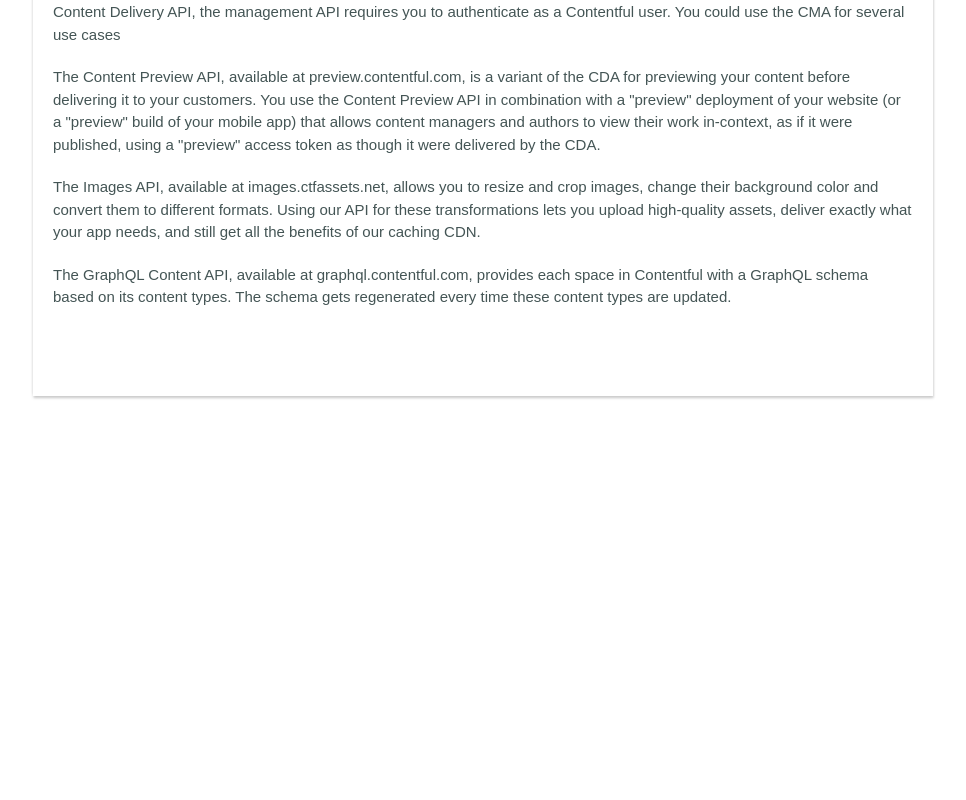
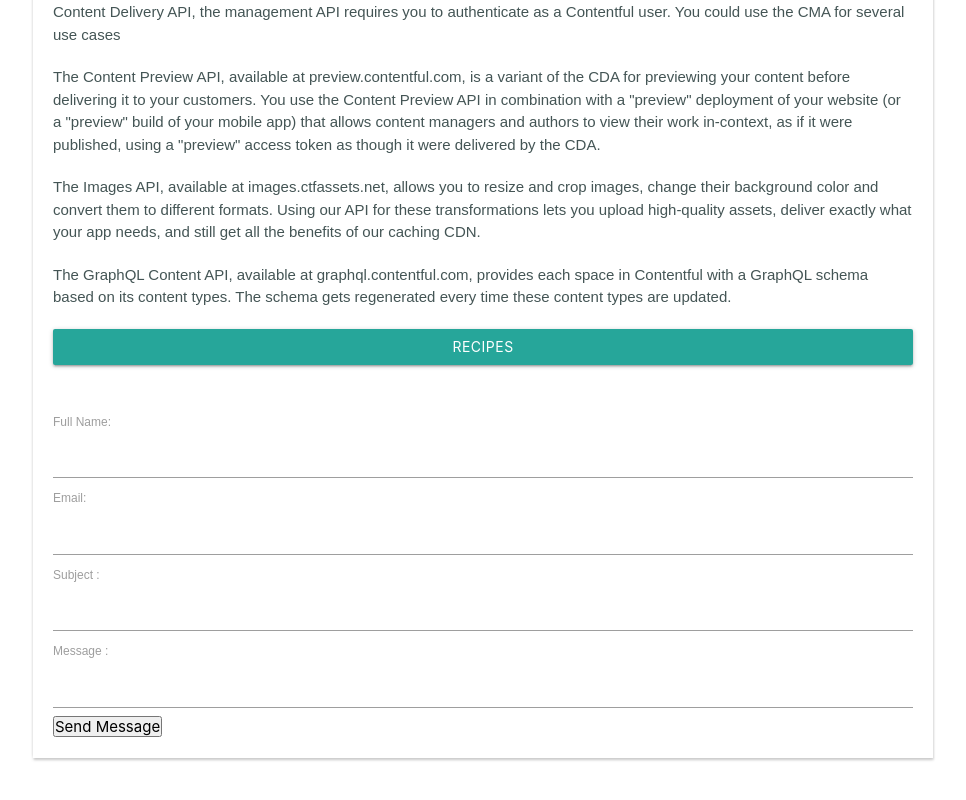
Before and after one commit to anvay97/food-blog-with-react-and-contentful, a React (Create React App) app: page /home in a window 1280 px wide. Shown: the part 532-1332 px from the top of the page, without its empty margins (157-1123 px from the left). Before the commit the page ends 978 px from the top, so only its background shows below. Built offline with nearby package versions, Linux system fonts and the light colour scheme; no server answers; the HTML template or start-up script is replaced by a standard one; a web font is replaced by a local one.

Commit message:
Contact Form, Detail Food Page With Name instead of ID in Router Link

```diff
--- a/src/components/Home.js
+++ b/src/components/Home.js
@@ -1,6 +1,19 @@
-import React from 'react'
+import React, { Component } from 'react'
+import ContactForm from './contactForm';
 
-const Home = () => {
+
+class Home extends Component {
+    // console.log(props);
+
+    handleClick = (e) => {
+       e.preventDefault();
+        console.log(this.props);
+        this.props.history.push('/recipes');
+
+    }
+
+
+    render() {
         return (
             <div>
                 <div className="container wrapper post" style={{ marginTop: '5%' }}>
@@ -13,9 +26,16 @@ const Home = () => {
                     <p>The Content Preview API, available at preview.contentful.com, is a variant of the CDA for previewing your content before delivering it to your customers. You use the Content Preview API in combination with a "preview" deployment of your website (or a "preview" build of your mobile app) that allows content managers and authors to view their work in-context, as if it were published, using a "preview" access token as though it were delivered by the CDA.</p>
                     <p>The Images API, available at images.ctfassets.net, allows you to resize and crop images, change their background color and convert them to different formats. Using our API for these transformations lets you upload high-quality assets, deliver exactly what your app needs, and still get all the benefits of our caching CDN.</p>
                     <p>The GraphQL Content API, available at graphql.contentful.com, provides each space in Contentful with a GraphQL schema based on its content types. The schema gets regenerated every time these content types are updated.</p>
+                    <button className="btn btn-primary" onClick={this.handleClick}>Recipes</button>
+                    <br/>
+                    <br/>
+                    <ContactForm />
                 </div>
+
             </div>
         )
     }
+}
+
 
 export default Home
--- a/src/components/Post.js
+++ b/src/components/Post.js
@@ -7,7 +7,7 @@ const Post = ({ foodArticle }) => {
     return (
         <div className='post'>
             <Link to={{
-                pathname: `food/${foodArticle.sys.id}`,
+                pathname: `food/${foodArticle.name}`,
                 food: foodArticle
             }}>
                     <h1 className='title'>{name}</h1>
--- /dev/null
+++ b/src/components/contactForm.js
@@ -0,0 +1,133 @@
+import React, { Component } from 'react'
+// import * as contentful from 'contentful';
+// import { client } from '../client';
+
+// const client = contentful.createClient({
+//     accessToken: 'CFPAT-IwIyhhTn8IQfjS_squdd4edxZ40KpnUm2XBpmpOujeY'
+//   })
+
+const {REACT_APP_SPACE_ID, REACT_APP_CMA_TOKEN} = process.env;
+
+class Form extends Component {
+    state = {
+        fullName: null,
+        email: null,
+        subject: null,
+        message: null,
+
+        // formData:{
+        //     "fields": {
+        //       "fullName": {
+        //         "en-US": this.state.fullName
+        //       },
+        //       "eMailAddress":{
+        //         "en-US": this.state.email
+        //       },
+        //       "subject":{
+        //         "en-US": this.state.subject
+        //       },
+        //       "message":{
+        //         "en-US": this.state.message
+        //       }
+        //     }
+
+        // formData:{
+        //     "fields": {
+        //       "fullName": this.state.fullName,
+        //       "eMailAddress":this.state.email,
+        //       "subject":this.state.subject,
+        //       "message":this.state.message
+        //     }
+    }
+
+    formData={
+        "fields": {
+          "fullName": {
+            "en-US": ""
+          },
+          "eMailAddress":{
+            "en-US": ""
+          },
+          "subject":{
+            "en-US": ""
+          },
+          "message":{
+            "en-US": ""
+          }
+        }
+    }
+
+
+    handleChange = (e) => {
+        this.setState({
+            [e.target.id]: e.target.value.trim(),
+            formData:{
+                "fields": {
+                  "fullName": {
+                    "en-US": this.state.fullName
+                  },
+                  "eMailAddress":{
+                    "en-US": this.state.email
+                  },
+                  "subject":{
+                    "en-US": this.state.subject
+                  },
+                  "message":{
+                    "en-US": this.state.message
+                  }
+                }
+            }
+        });
+    }
+
+
+
+    handleSubmit = (e) => {
+
+        let formData = this.state.formData;
+        console.log(formData);
+        e.preventDefault();
+        // console.log(this.state);
+            window.fetch(
+                `https://api.contentful.com/spaces/${REACT_APP_SPACE_ID}/entries`,
+                {
+                    method: "POST",
+                    headers: {
+                        "Content-Type": "application/vnd.contentful.management.v1+json",
+                        Authorization: `Bearer ${REACT_APP_CMA_TOKEN}`,
+                        "X-Contentful-Content-Type": "contactForm"
+                    },
+                    body: JSON.stringify({ formData }),
+                }
+            ).then(res => console.log(res))
+                .catch(error=> console.log(error));
+
+        // client.getSpace(REACT_APP_SPACE_ID)
+        //     .then((space) => space.getEnvironment('master'))
+        //     .then((environment) => environment.createEntry('contactForm', formData))
+        //     .then((entry) => console.log(entry))
+        //     .catch(console.error)
+    }
+
+
+    render() {
+        return (
+            <div>
+                <form onSubmit={this.handleSubmit}>
+                    <label htmlFor="Full Name" placeholder="Full Name">Full Name:</label>
+                    <input type="text" id="fullName" onChange={this.handleChange} />
+                    <label htmlFor="Email" placeholder="Email Address">Email:</label>
+                    <input type="text" id="email" onChange={this.handleChange} />
+                    <label htmlFor="Subject">Subject : </label>
+                    <input type="text" id="subject" onChange={this.handleChange} />
+                    <label htmlFor="Message">Message : </label>
+                    <input type="text" id="message" onChange={this.handleChange} />
+                    <button>Send Message</button>
+                </form>
+            </div>
+        )
+    }
+}
+
+
+export default Form;
```
Lines whose indentation alone changed are shown as unchanged.
